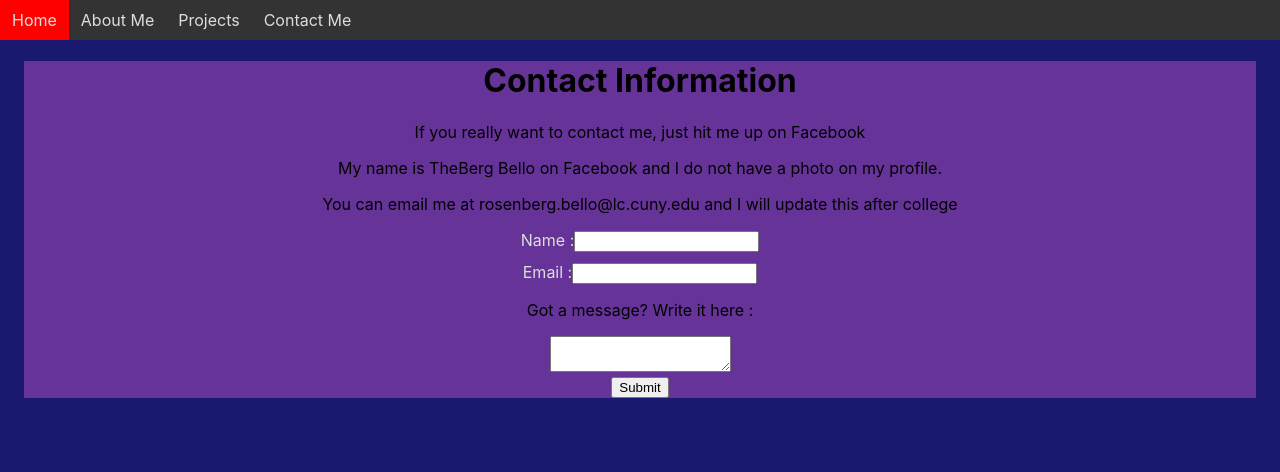
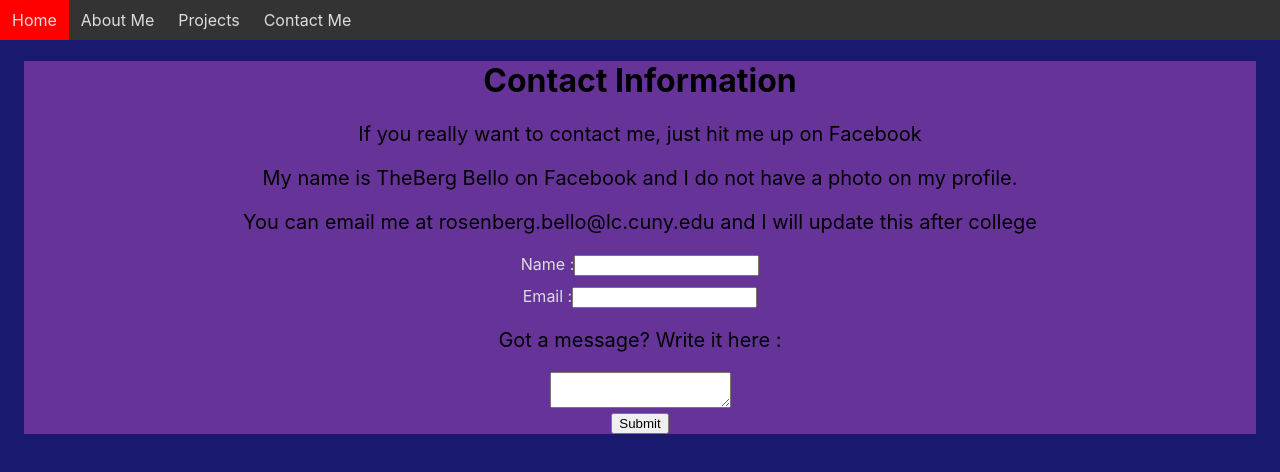
Before and after one commit to Bello2441/bello2441-github.io, a React (Create React App) app: page /Contact_Me in a window 1280 px wide. Shown: the top 472 px of the page. Built offline with nearby package versions, Linux system fonts and the light colour scheme.

Commit message:
few finishing touches

```diff
--- a/src/components/subpages/Booklist-project.js
+++ b/src/components/subpages/Booklist-project.js
@@ -14,7 +14,7 @@ function Project_3() {
                         <img className="projectImg" src={logo} alt="practice_project"/>
                         <p>This is a project that I have on the side and mainly used for practice.</p>
                         <p>I am following a ten-hour crash course video on react and this is what the project is about.</p>
-                        <p>While making this, I thought "why not add it to my github?" So when I am done with it, people can bsee how good it looks.</p>
+                        <p>While making this, I thought "why not add it to my github?" So when I am done with it, people can see how good it looks.</p>
                         <a href="https://github.com/Bello2441/Booklist">Click here to see the repo on Github</a>
                     </div>
                 </div>
--- a/src/index.css
+++ b/src/index.css
@@ -101,3 +101,7 @@ ul {
   height: 450px;
   width: 580px;
 }
+
+p {
+  font-size: 20px;
+}
```
